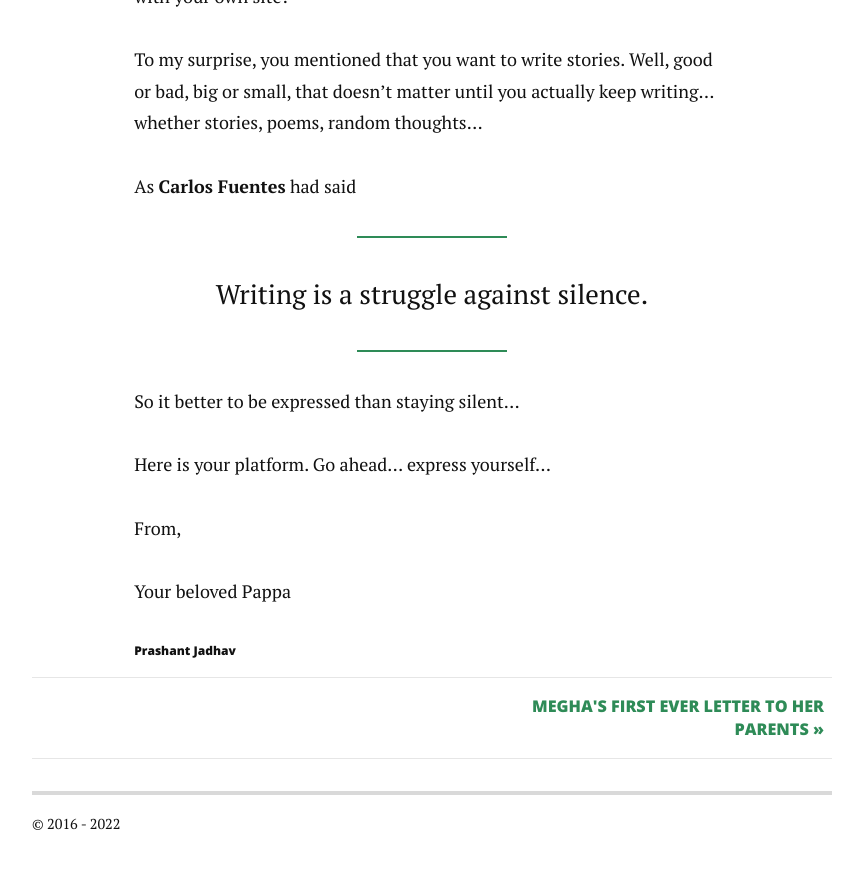
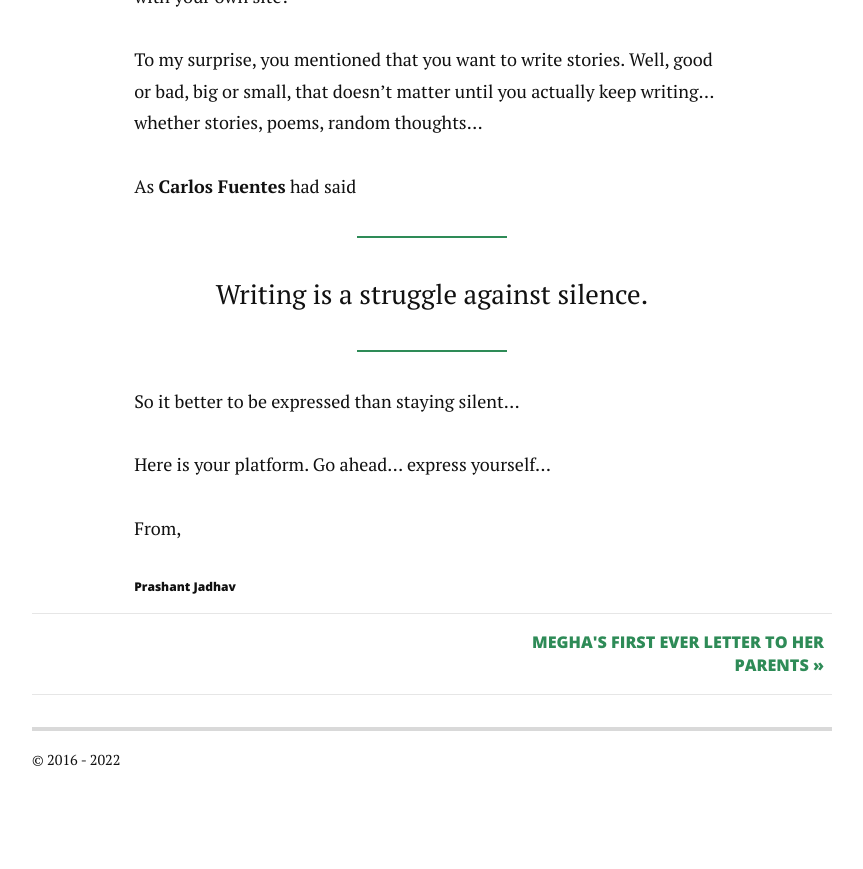
Before and after one commit to prashant-jadhav/herSite, a Jekyll site: the page built from _posts/2016-01-01-as-you-ask-beta.md, in a window 1280 px wide and 900 px high, scrolled down 696 px. Shown: the top 869 px of the window, without its empty margins (208-1071 px from the left). Built offline with Jekyll 4.4.1, drawn with Linux system fonts in a browser that asks for light colours; nearby versions of some CDN libraries; after the commit the page ends 1533 px from its top, so only the background shows below that.

Commit message:
Update 2016-01-01-as-you-ask-beta.md

```diff
--- a/_posts/2016-01-01-as-you-ask-beta.md
+++ b/_posts/2016-01-01-as-you-ask-beta.md
@@ -22,6 +22,5 @@ Here is your platform. Go ahead... express yourself...
 
 From,
 
-Your beloved Pappa
 
 ###### Prashant Jadhav
```
